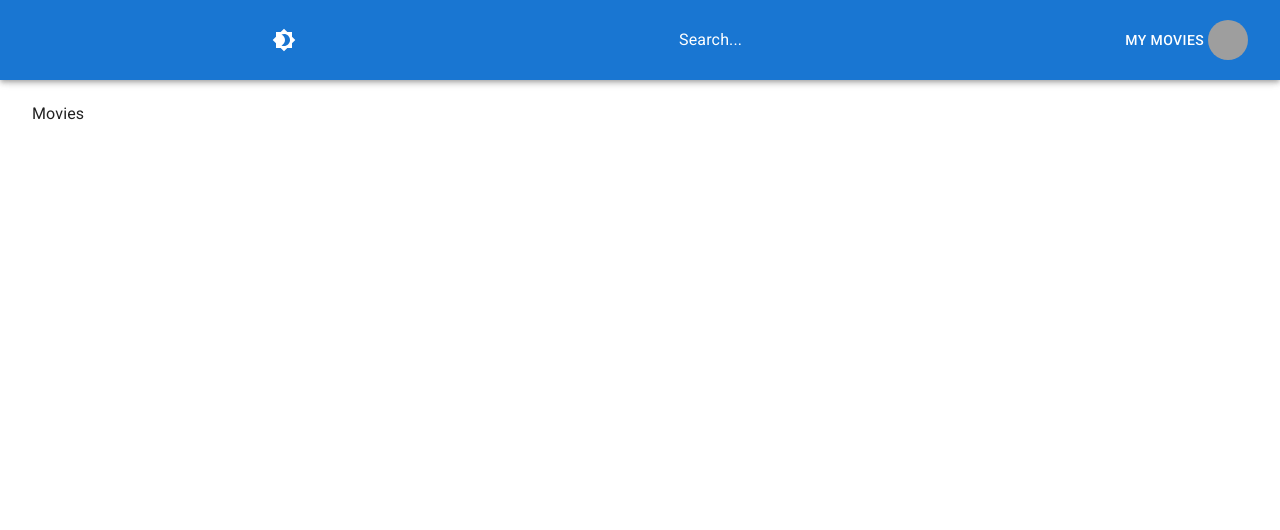
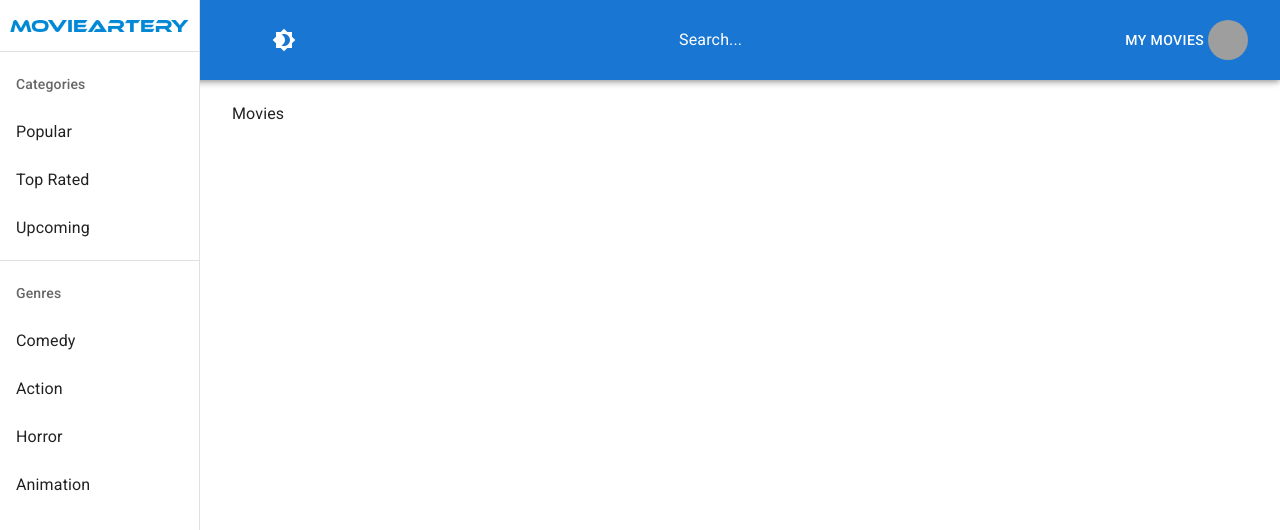
Before and after one commit to HarshitChauhan/movieatery, a React (Create React App) app: page / in a window 1280 px wide. Shown: the top 530 px of the page. Built offline with nearby package versions, Linux system fonts and the light colour scheme; grey boxes are pictures that could not be loaded.

Commit message:
Navigation basic structure setup

```diff
--- a/src/components/Navbar/Navbar.jsx
+++ b/src/components/Navbar/Navbar.jsx
@@ -1,17 +1,21 @@
-import React from 'react';
+import React, { useState } from 'react';
 import { AppBar, IconButton, Toolbar, Drawer, Button, Avatar, useMediaQuery } from '@mui/material';
 import { Menu, AccountCircle, Brightness4, Brightness7 } from '@mui/icons-material';
 import { useTheme } from '@mui/material/styles';
 import { Link } from 'react-router-dom';
 import useStyles from './styles';
+import Sidebar from '../Sidebar/Sidebar';
 
 function Navbar() {
+  const [mobileOpen, setMobileOpen] = useState(false);
   const classes = useStyles();
   const theme = useTheme();
   const isAuthenticated = true;
   const isMobileDevice = useMediaQuery('(max-width:600px)');
 
   return (
+    <>
+      {/* Top Navigation Panel */}
       <AppBar position="fixed">
         <Toolbar className={classes.toolbar}>
           {isMobileDevice && (
@@ -19,7 +23,7 @@ function Navbar() {
             color="inherit"
             edge="start"
             style={{ outline: 'none' }}
-            onClick={() => {}}
+            onClick={() => setMobileOpen((prevMobileOpen) => !prevMobileOpen)} // open Sidebar
             className={classes.menuButton}
           >
             <Menu />
@@ -50,6 +54,32 @@ function Navbar() {
           {isMobileDevice && 'Search...'}
         </Toolbar>
       </AppBar>
+
+      {/* Side Navigation Panel */}
+      <div>
+        <nav className={classes.drawer}>
+          {isMobileDevice ? (
+            <Drawer
+              variant="temporary"
+              anchor="right"
+              open={mobileOpen}
+              onClose={() => setMobileOpen((prevMobileOpen) => !prevMobileOpen)} // close Sidebar
+              classes={{ paper: classes.drawerPaper }}
+              ModalProps={{ keepMounted: true }}
+            >
+              <Sidebar setMobileOpen={setMobileOpen} />
+            </Drawer>
+          ) : (
+            <Drawer
+              variant="permanent"
+              classes={{ paper: classes.drawerPaper }}
+            >
+              <Sidebar setMobileOpen={setMobileOpen} />
+            </Drawer>
+          )}
+        </nav>
+      </div>
+    </>
   );
 }
 
--- a/src/components/Navbar/styles.js
+++ b/src/components/Navbar/styles.js
@@ -17,4 +17,19 @@ export default makeStyles((theme) => ({
       display: 'none',
     },
   },
+  drawer: {
+    [theme.breakpoints.up('sm')]: {
+      width: '200px',
+      flexShrink: '0',
+    },
+  },
+  drawerPaper: {
+    width: '200px',
+  },
+  linkButton: {
+    '&hover': {
+      color: 'white !important',
+      textDecoration: 'none',
+    },
+  },
 }));
--- /dev/null
+++ b/src/components/Sidebar/Sidebar.jsx
@@ -0,0 +1,66 @@
+import React from 'react';
+import { Divider, List, ListItem, ListItemText, ListSubheader, ListItemIcon, Box, CircularProgress } from '@mui/material';
+import { Link } from 'react-router-dom';
+import { useTheme } from '@mui/styles';
+import useStyles from './styles';
+import movieateryLogoBlue from './MovieateryLogoBlue.png';
+import movieateryLogoRed from './MovieateryLogoRed.png';
+
+const categories = [
+  { label: 'Popular', value: 'popular' },
+  { label: 'Top Rated', value: 'top_rated' },
+  { label: 'Upcoming', value: 'upcoming' },
+];
+const genres = [
+  { label: 'Comedy', value: 'comedy' },
+  { label: 'Action', value: 'action' },
+  { label: 'Horror', value: 'horror' },
+  { label: 'Animation', value: 'animation' },
+];
+
+function Sidebar({ setMobileOpen }) {
+  const classes = useStyles();
+  const theme = useTheme();
+
+  return (
+    <>
+      <Link to="/" className={classes.imageLink}>
+        <img
+          className={classes.image}
+          src={theme.palette.mode === 'light' ? movieateryLogoBlue : movieateryLogoRed}
+          alt="Movieatery logo"
+        />
+      </Link>
+      <Divider />
+      <List>
+        <ListSubheader>Categories</ListSubheader>
+        { categories.map(({ label, value }) => (
+          <Link key={value} className={classes.links} to="/">
+            <ListItem onClick={(() => {})} button>
+              {/* <ListItemIcon>
+                <img src="https://fontmeme.com/temporary/4c7b78b8f8f9d04764b6eea7bab831c2.png" className={classes.genreImages} height={30} alt={label} />
+              </ListItemIcon> */}
+              <ListItemText primary={label} />
+            </ListItem>
+          </Link>
+        ))}
+      </List>
+      <Divider />
+      <List>
+        <ListSubheader>Genres</ListSubheader>
+        { genres.map(({ label, value }) => (
+          <Link key={value} className={classes.links} to="/">
+            <ListItem onClick={(() => {})} button>
+              {/* <ListItemIcon>
+                <img src="https://fontmeme.com/temporary/4c7b78b8f8f9d04764b6eea7bab831c2.png" className={classes.genreImages} height={30} alt={label} />
+              </ListItemIcon> */}
+              <ListItemText primary={label} />
+            </ListItem>
+          </Link>
+        ))}
+      </List>
+    </>
+  );
+}
+
+export default Sidebar;
--- /dev/null
+++ b/src/components/Sidebar/styles.js
@@ -0,0 +1,19 @@
+import { makeStyles } from '@mui/styles';
+
+export default makeStyles((theme) => ({
+  imageLink: {
+    display: 'flex',
+    justifyContent: 'center',
+    padding: '10% 0',
+  },
+  image: {
+    width: '90%',
+  },
+  links: {
+    color: theme.palette.text.primary,
+    textDecoration: 'none',
+  },
+  genreImages: {
+    filter: theme.palette.mode === 'dark' ? 'dark' : 'invert(1)',
+  },
+}));
```
Also changed, not shown: src/components/Sidebar/MovieateryLogoBlue.png (added), src/components/Sidebar/MovieateryLogoRed.png (added). Lines whose indentation alone changed are shown as unchanged.
